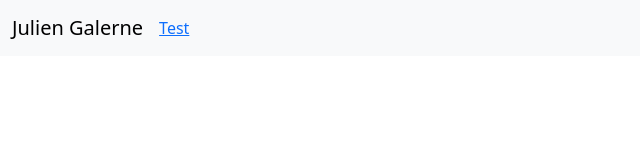
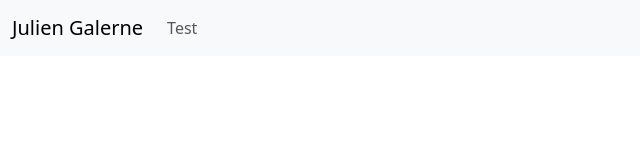
Before and after one commit to JulienGln/JulienGln.github.io, a plain HTML site: page index.html in a window 1280 px wide. Shown: the full height of the page, 0-640 px from the left. Drawn offline with nearby package versions, Linux system fonts and the light colour scheme.

Commit message:
Update index.html

```diff
--- a/index.html
+++ b/index.html
@@ -18,7 +18,7 @@
             <div class="collapse navbar-collapse" id="navbarNav">
                 <ul class="navbar-nav">
                     <li class="navbar-item">
-                        <a href="./data/data.json">Test</a>
+                        <a class="nav-link" href="./data/data.json">Test</a>
                     </li>
                 </ul>
             </div>
```
